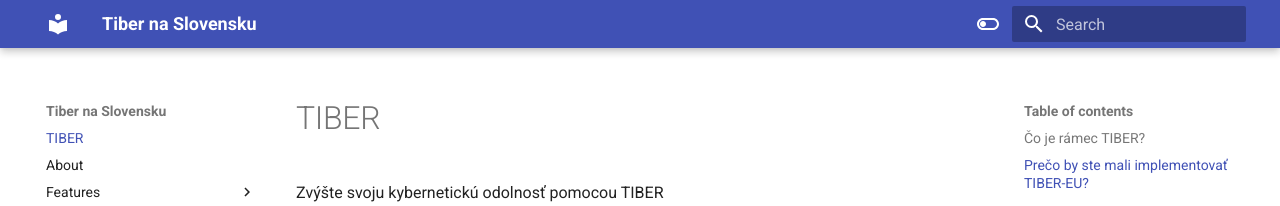
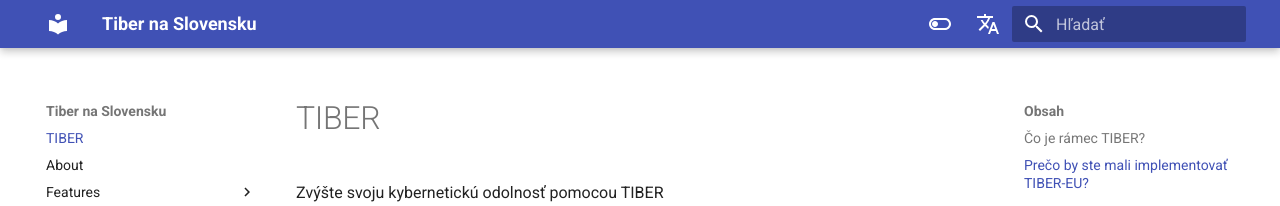
Before and after one commit to ricco386/tiber-sk, an MkDocs documentation site: the page built from docs/index.md, in a window 1280 px wide. Shown: the top 206 px of the page. Built offline with MkDocs 1.6.1 and Material for MkDocs 9.7.7, drawn with Linux system fonts in a browser that asks for light colours; plug-ins that fetch from the network failed and are left out; comment, search, counter and statistics services are not loaded; part of the change alters nothing that is shown.

```diff
--- a/mkdocs.yml
+++ b/mkdocs.yml
@@ -4,6 +4,7 @@ site_description: "Informácie o TIBER, DORA a TLPT."
 
 theme:
     name: 'material'
+    language: sk
     palette:
 
     # Light mode
@@ -23,6 +24,12 @@ theme:
       toggle:
         icon: material/toggle-switch
         name: Switch to light mode
+
+extra:
+  alternate:
+    - name: English
+      link: /en/
+      lang: en
 
 # Extensions
 markdown_extensions:
```
